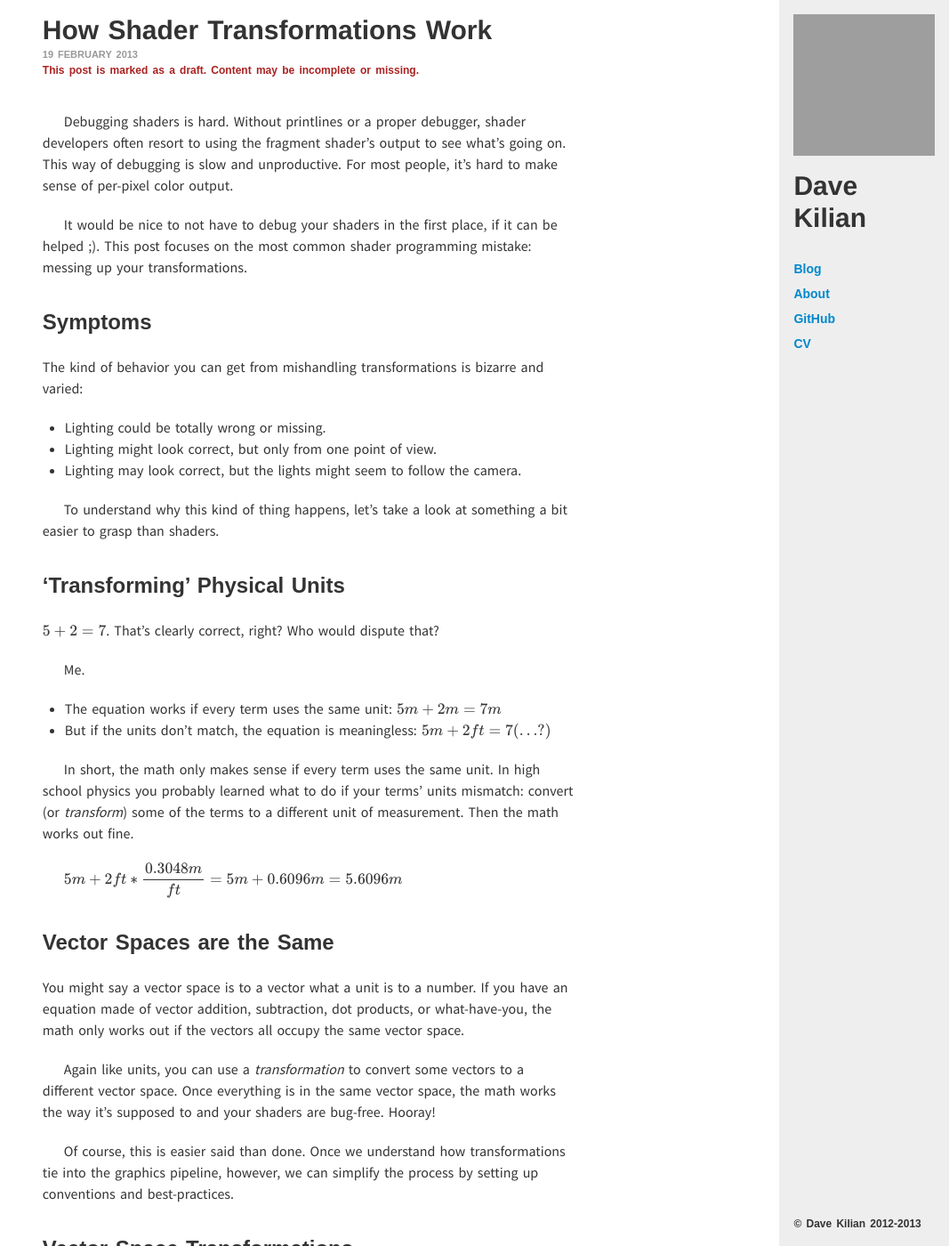
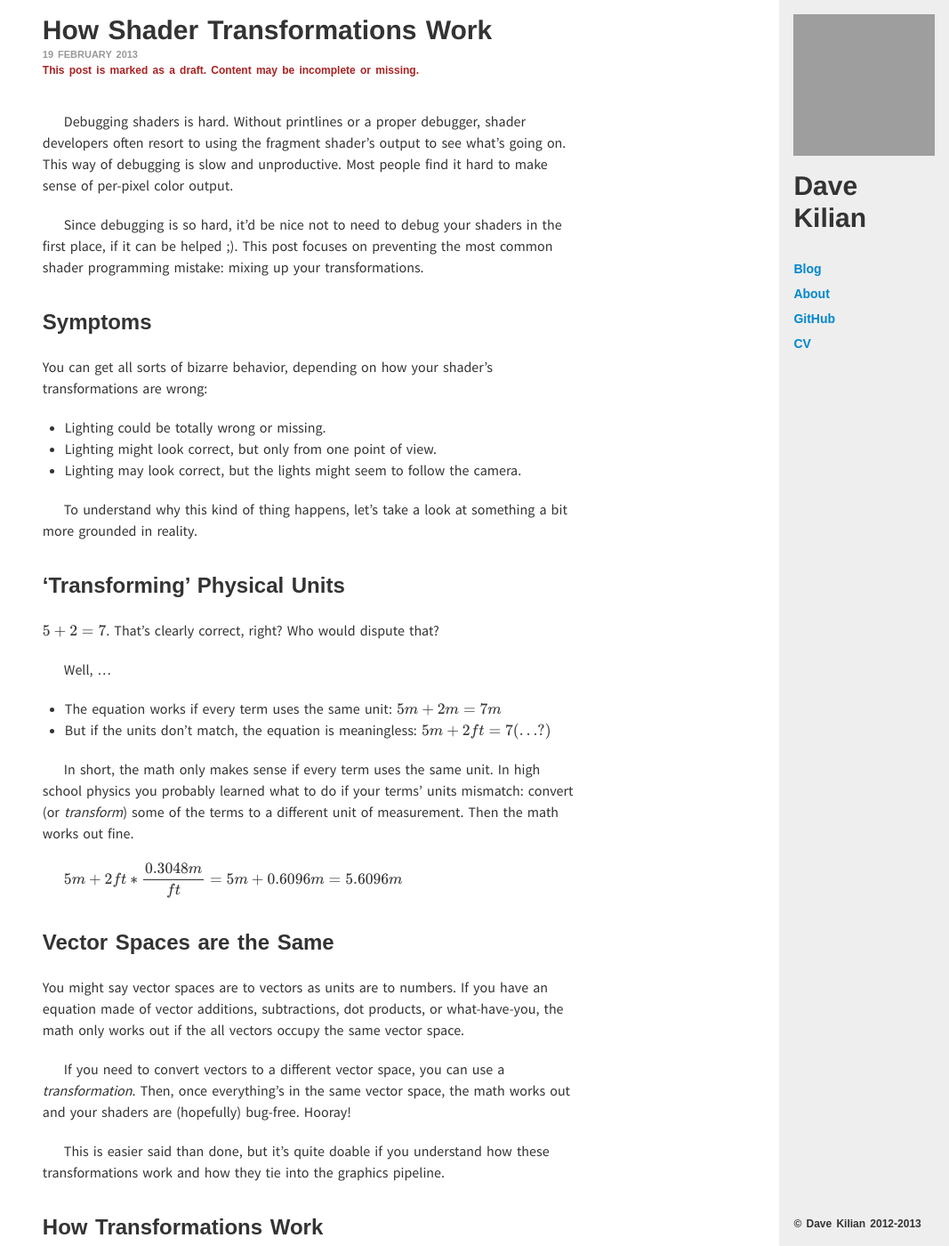
Before and after one commit to davekilian/davekilian.github.com, a Jekyll site: the page built from _posts/2013-02-19-spaces.markdown, in a window 1280 px wide and 1400 px high. Shown: the whole window at 89% size, without its empty margins (213-1280 px from the left). Built offline with Jekyll 4.4.1, drawn with Linux system fonts in a browser that asks for light colours; Markdown is read by kramdown in place of the engine named in the settings; formulas are drawn with MathJax 3; some of the changed text lies outside the part shown; grey boxes are pictures that could not be loaded.

Commit message:
Further edits to shader transforms post

```diff
--- a/_layouts/post.html
+++ b/_layouts/post.html
@@ -5,7 +5,7 @@
         <title>{% if page.title %} {{ page.title }} | {%endif%} Dave Kilian's Blog</title>
         <link rel="stylesheet" href="/bootstrap.min.css" />
         <link rel="stylesheet" href="/global.css" />
-        <link href='http://fonts.googleapis.com/css?family=Source+Sans+Pro' rel='stylesheet' type='text/css'>
+        <link href='http://fonts.googleapis.com/css?family=Source+Sans+Pro:400,600' rel='stylesheet' type='text/css'>
 
         <script type="text/javascript"
           src="http://cdn.mathjax.org/mathjax/latest/MathJax.js?config=TeX-AMS-MML_HTMLorMML">
--- a/_posts/2013-02-19-spaces.markdown
+++ b/_posts/2013-02-19-spaces.markdown
@@ -7,31 +7,31 @@ draft: true
 
 Debugging shaders is hard. Without printlines or a proper debugger, shader
 developers often resort to using the fragment shader's output to see what's
-going on. This way of debugging is slow and unproductive. For most people, it's
+going on. This way of debugging is slow and unproductive. Most people find it
 hard to make sense of per-pixel color output.
 
-It would be nice to not have to debug your shaders in the first place, if it
-can be helped ;). This post focuses on the most common shader programming
-mistake: messing up your transformations.
+Since debugging is so hard, it'd be nice not to need to debug your shaders in
+the first place, if it can be helped ;). This post focuses on preventing the
+most common shader programming mistake: mixing up your transformations.
 
 ## Symptoms
 
-The kind of behavior you can get from mishandling transformations is bizarre
-and varied:
+You can get all sorts of bizarre behavior, depending on how your shader's
+transformations are wrong:
 
 * Lighting could be totally wrong or missing.
 * Lighting might look correct, but only from one point of view.
 * Lighting may look correct, but the lights might seem to follow the camera.
 
 To understand why this kind of thing happens, let's take a look at something a
-bit easier to grasp than shaders.
+bit more grounded in reality.
 
 ## 'Transforming' Physical Units
 
 $5 + 2 = 7$.
 That's clearly correct, right? Who would dispute that?
 
-Me.
+Well, ...
 
 * The equation works if every term uses the same unit:
   $5 m + 2 m = 7 m$
@@ -47,23 +47,22 @@ $5 m + 2 ft * \dfrac{0.3048 m}{ft} = 5 m + 0.6096 m = 5.6096 m$
 
 ## Vector Spaces are the Same
 
-You might say a vector space is to a vector what a unit is to a number. If you
-have an equation made of vector addition, subtraction, dot products, or
-what-have-you, the math only works out if the vectors all occupy the same
+You might say vector spaces are to vectors as units are to numbers. If you
+have an equation made of vector additions, subtractions, dot products, or
+what-have-you, the math only works out if the all vectors occupy the same
 vector space.
 
-Again like units, you can use a _transformation_ to convert some vectors
-to a different vector space. Once everything is in the same vector space, the
-math works the way it's supposed to and your shaders are bug-free. Hooray!
+If you need to convert vectors to a different vector space, you can use a
+_transformation_. Then, once everything's in the same vector space, the math
+works out and your shaders are (hopefully) bug-free. Hooray!
 
-Of course, this is easier said than done. Once we understand how
-transformations tie into the graphics pipeline, however, we can simplify the
-process by setting up conventions and best-practices.
+This is easier said than done, but it's quite doable if you understand how
+these transformations work and how they tie into the graphics pipeline.
 
-## Vector Space Transformations
+## How Transformations Work
 
-You've probably seen these before. They allow you to scale, rotate and
-translate the objects in your scene.
+You've probably seen vector transforms before. They allow you to scale, rotate
+and translate the objects in your scene.
 
 Mathematically, each transformation is represented by a matrix. Say you have a
 vector in the vector space $A$ ("$A$-space" for short), and you'd like to
@@ -84,77 +83,97 @@ They are combined via matrix multiplication:
 Intuitively, you might say $M_{AC}$ transforms from $A$-space to $B$-space to
 $C$-space.
 
-## Transformations in Graphics
-
-TODO move the discussion about the pipeline here. Talk about why precomputing
-everything down to a single matrix is a big win from a Big-O standpoint.
-
-:qa
 ## Common Vector Spaces in Graphics
 
-In real-time rendering packages like OpenGL and DirectX, each primitive is
-transformed through a series of vector spaces to end up on your screen. Here
-are the more important spaces:
+Before we talk about how vector spaces and vector transforms play into the
+graphics pipeline, we should start by naming the spaces that appear over and
+over within the pipeline.
 
 ### Object Space
 
-Most scenes are composed of primitives (like spheres and cylinders), models
+Scenes are composed of primitives (like spheres and cylinders), models
 (triangle meshes), or some combination of the two. An "object" is simply one of
 these primitives or models.
 
-Object space is a coordinate system that is convenient for defining an object
-in your scene. Unlike the rest of the spaces listed below, there is more than
-one object space: one for each type of object. Object spaces are usually
-defined so that the object is at the origin.
+Object space is a convenient coordinate system for defining an object in your
+scene. Consider a cylinder as our example object. We might define the object
+space for that cylinder as follows:
+
+* The origin is at the cylinder's center
+* The $Y$ axis is aligned with the cylinder's axis
+* The $XZ$ plane cuts the cylinder in half
+* One unit along the $X$, $Y$ or $Z$ axis corresponds to the radius of the
+  cylinder.
+
+These choices were arbitrary, as we could have defined the same cylinder in a
+different coordinate system. This choice is just convenient for both the code
+that creates the cylinder's vertices as well as the code that uses them.
 
 ### World Space
 
-To compose objects into a scene, the objects need to be defined relative to
-one another. As such, they need to each be transformed into one common vector
-space. We call this space world space.
+We mentioned there were multiple object spaces (one for each object). To
+compose objects into the same scene, it's useful to think of a scene-level
+vector space in which objects can be placed together. This space is called
+world space.
 
 World space is typically defined so the center of the scene is at the origin.
-Sometimes the units in world space correspond to physical length.
+Sometimes the unit length in world space corresponds to physical length. This
+helps the scene creator reason about the scene.
 
 ### Eye Space
 
 (also known as camera space, view space)
 
-The camera represents the viewer's position and orientation. Eye space is
-simply the camera's object space. It is defined so that the camera is at the
-origin, looking down the negative $z$ axis, with $y$ pointing up.
+The 'camera' is an abstract concept representing the viewer's position and
+orientation. Eye space is simply the camera's object space. It is defined so
+that the camera is at the origin, looking down the negative $Z$ axis, with $Y$
+pointing up.
 
-It turns out representing the scene in eye space makes it easier to render. As
-such, we typically end up transforming everything in the scene from world space
-to eye space.
+It turns out representing the scene in eye space makes it easier to render
+(more on that later). Once objects have been transformed from object space to
+world space, we typically end up transforming them from world space to eye
+space.
 
 ### Clip Space
 
-Clip space is defined as what the viewer sees, or more specifically, exactly
-what we will be rendered to the display.
+Clip space is defined as what the viewer sees. It defines exactly what geometry
+will be rendered to the display.
 
 * The origin of clip space is defined as the center of your monitor.
-* $x = -1$ corresponds to the left boundary of your monitor.
-* $x = 1$ corresponds to the right boundary
-* $y = -1$ corresponds to the bottom
-* $y = 1$ corresponds to the top
+* $X = -1$ corresponds to the left boundary of your monitor.
+* $X = 1$ corresponds to the right boundary
+* $Y = -1$ corresponds to the bottom
+* $Y = 1$ corresponds to the top
 
-The $z$ axis in clip space is used for depth buffering. $z=0$ correspods to the
-near plane, and $z = -1$ corresponds to the far plane.
+The $Z$ axis corresponds to depth buffering values. A vertex with $Z = 0$ in clip
+space is sitting on the near plane, and one with $Z = -1$ lies on the far plane
+
+Anything outside the bounds listed above will not be rendered. The graphics
+pipeline will remove geometry outside these bounds, in a process called
+_clipping_.
 
 ### Screen Space
 
-Screen space is the only 2D space in this list. Screen space is defined such
-that
+Screen space is the only 2D space in this list. It is defined so that
 
 * $(0, 0)$ corresponds to the top-left corner of your display
 * $(w-1, 0)$ corresponds to the top-right
 * $(0, h-1)$ corresponds to the bottom-left
 * $(w-1, h-1)$ corresponds to the bottom-right
 
-$w$ and $h$ are respecitvely the width and height of your display in
-pixels. Thus every 2D coordinate $(i, j)$ is the index of a pixel. Screen-space
-coordinates are sometimes called pixel coordinates for this reason.
+$w$ and $h$ are respecitvely the width and height of your display in pixels.
+Thus every 2D coordinate $(i, j)$ is the index of a pixel. This is why
+screen-space coordinates are sometimes called pixel coordinates.
+
+## Transformations in the Graphics Pipeline
+
+TODO talk about how vertex processing works, how transforms are combined into a
+single matrix, how this is a big win from a Big-O standpoint
+
+Also, mention there's no notion of a camera.
+
+Then segue into needing to compose transformations through all these vector
+spaces.
 
 ## Transforming Between the Spaces
 
@@ -225,6 +244,15 @@ triangles as follows:
             Figure out what colors to assign those pixels (shading)
 
 In essence, this how GPUs render scenes.
+
+---
+
+## Idea
+
+Split the rest of this post into a different post. The topic is similar but the
+writing style is pretty different. Plus this post is super long.
+
+---
 
 ## Transformation Matrices in OpenGL
 
--- a/global.css
+++ b/global.css
@@ -44,13 +44,12 @@ div.post-blurb:hover
 div.post-content
 {
     font-family: "Source Sans Pro", "Helvetica", "Arial", sans-serif;
-    font-weight: 400;
     line-height: 1.5em;
 }
 
 div.post-content strong, b
 {
-    font-weight: 1100;
+    font-weight: 600;
 }
 
 div.post-content h1, h2, h3, h4, h5, h6
```
